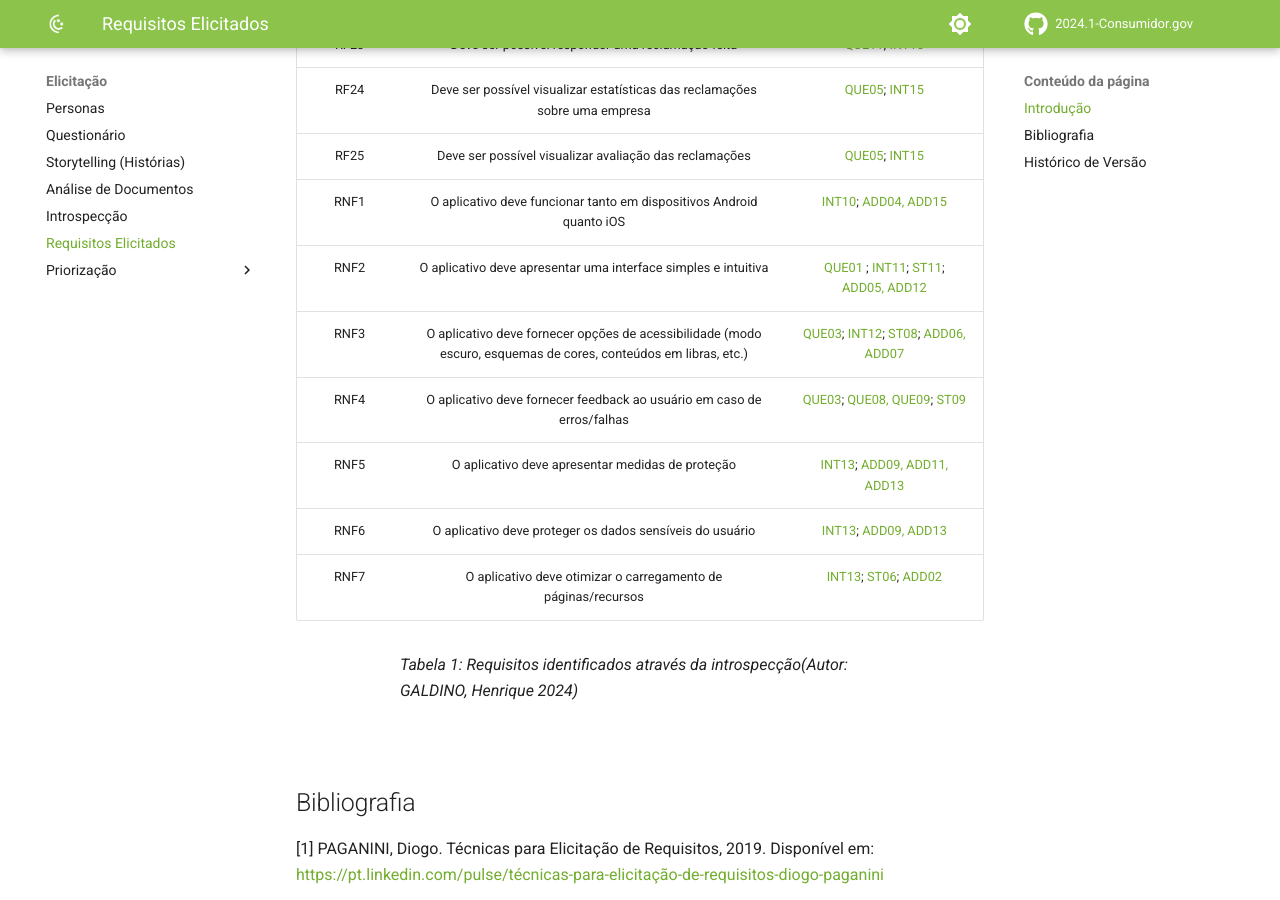
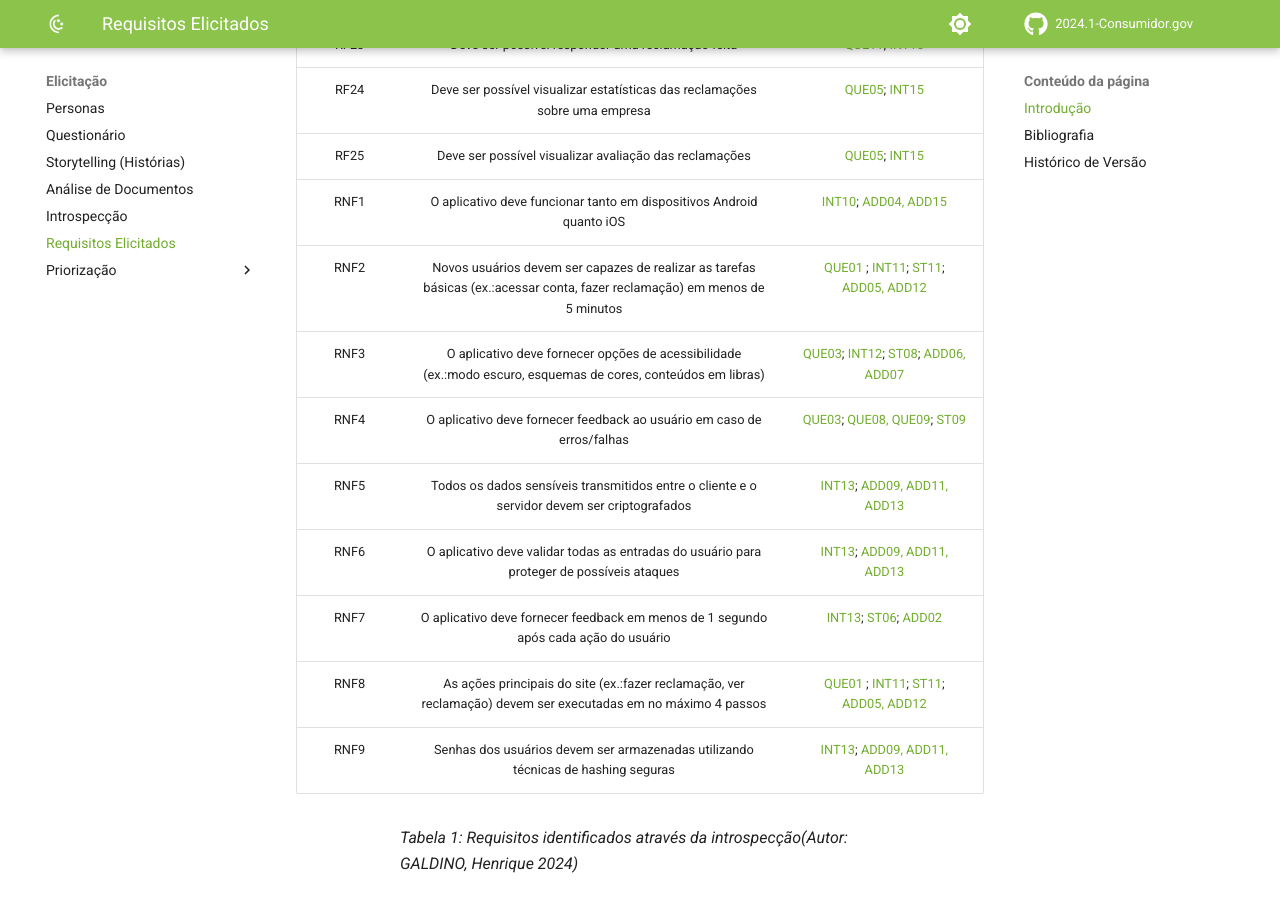
Before and after one commit to Requisitos-de-Software/2024.1-Grupo08, an MkDocs documentation site: the page built from docs/Elicitação/requisitos-elicitados.md, in a window 1280 px wide and 900 px high, scrolled down 2196 px. Built offline with MkDocs 1.6.1 and Material for MkDocs 9.7.7, drawn with Linux system fonts in a browser that asks for light colours; comment, search, counter and statistics services are not loaded.

Commit message:
corrige requisitos

```diff
--- a/docs/Elicitação/requisitos-elicitados.md
+++ b/docs/Elicitação/requisitos-elicitados.md
@@ -47,12 +47,14 @@ A tabela 1 apresenta os requisitos elicitados a partir destas técnicas, apresen
 | RF24 | Deve ser possível visualizar estatísticas das reclamações sobre uma empresa | [QUE05](https://requisitos-de-software.github.io/2024.1-Consumidor.gov/Elicitação/Questionário/#possiveis-requisitos); [INT15](https://requisitos-de-software.github.io/2024.1-Consumidor.gov/Elicitação/introspec/#metodologia) |
 | RF25 | Deve ser possível visualizar avaliação das reclamações | [QUE05](https://requisitos-de-software.github.io/2024.1-Consumidor.gov/Elicitação/Questionário/#possiveis-requisitos); [INT15](https://requisitos-de-software.github.io/2024.1-Consumidor.gov/Elicitação/introspec/#metodologia) |
 | RNF1 | O aplicativo deve funcionar tanto em dispositivos Android quanto iOS |[INT10](https://requisitos-de-software.github.io/2024.1-Consumidor.gov/Elicitação/introspec/#metodologia); [ADD04, ADD15](https://requisitos-de-software.github.io/2024.1-Consumidor.gov/Elicitação/analiseDoc/)|
-| RNF2 | O aplicativo deve apresentar uma interface simples e intuitiva |[QUE01](https://requisitos-de-software.github.io/2024.1-Consumidor.gov/Elicitação/Questionário/#possiveis-requisitos) ; [INT11](https://requisitos-de-software.github.io/2024.1-Consumidor.gov/Elicitação/introspec/#metodologia); [ST11](https://requisitos-de-software.github.io/2024.1-Consumidor.gov/Elicitação/Storytelling/); [ADD05, ADD12](https://requisitos-de-software.github.io/2024.1-Consumidor.gov/Elicitação/analiseDoc/)|
-| RNF3 | O aplicativo deve fornecer opções de acessibilidade (modo escuro, esquemas de cores, conteúdos em libras, etc.) |[QUE03](https://requisitos-de-software.github.io/2024.1-Consumidor.gov/Elicitação/Questionário/#possiveis-requisitos); [INT12](https://requisitos-de-software.github.io/2024.1-Consumidor.gov/Elicitação/introspec/#metodologia); [ST08](https://requisitos-de-software.github.io/2024.1-Consumidor.gov/Elicitação/Storytelling/); [ADD06, ADD07](https://requisitos-de-software.github.io/2024.1-Consumidor.gov/Elicitação/analiseDoc/)|
+| RNF2 | Novos usuários devem ser capazes de realizar as tarefas básicas (ex.:acessar conta, fazer reclamação) em menos de 5 minutos |[QUE01](https://requisitos-de-software.github.io/2024.1-Consumidor.gov/Elicitação/Questionário/#possiveis-requisitos) ; [INT11](https://requisitos-de-software.github.io/2024.1-Consumidor.gov/Elicitação/introspec/#metodologia); [ST11](https://requisitos-de-software.github.io/2024.1-Consumidor.gov/Elicitação/Storytelling/); [ADD05, ADD12](https://requisitos-de-software.github.io/2024.1-Consumidor.gov/Elicitação/analiseDoc/)|
+| RNF3 | O aplicativo deve fornecer opções de acessibilidade (ex.:modo escuro, esquemas de cores, conteúdos em libras) |[QUE03](https://requisitos-de-software.github.io/2024.1-Consumidor.gov/Elicitação/Questionário/#possiveis-requisitos); [INT12](https://requisitos-de-software.github.io/2024.1-Consumidor.gov/Elicitação/introspec/#metodologia); [ST08](https://requisitos-de-software.github.io/2024.1-Consumidor.gov/Elicitação/Storytelling/); [ADD06, ADD07](https://requisitos-de-software.github.io/2024.1-Consumidor.gov/Elicitação/analiseDoc/)|
 | RNF4 | O aplicativo deve fornecer feedback ao usuário em caso de erros/falhas |[QUE03](https://requisitos-de-software.github.io/2024.1-Consumidor.gov/Elicitação/Questionário/#possiveis-requisitos);  [QUE08, QUE09](https://requisitos-de-software.github.io/2024.1-Consumidor.gov/Elicitação/introspec/#metodologia); [ST09](https://requisitos-de-software.github.io/2024.1-Consumidor.gov/Elicitação/Storytelling/)|
-| RNF5 | O aplicativo deve apresentar medidas de proteção |[INT13](https://requisitos-de-software.github.io/2024.1-Consumidor.gov/Elicitação/introspec/#metodologia); [ADD09, ADD11, ADD13](https://requisitos-de-software.github.io/2024.1-Consumidor.gov/Elicitação/analiseDoc/)|
-| RNF6 | O aplicativo deve proteger os dados sensíveis do usuário |[INT13](https://requisitos-de-software.github.io/2024.1-Consumidor.gov/Elicitação/introspec/#metodologia); [ADD09, ADD13](https://requisitos-de-software.github.io/2024.1-Consumidor.gov/Elicitação/analiseDoc/)|
-| RNF7 | O aplicativo deve otimizar o carregamento de páginas/recursos |[INT13](https://requisitos-de-software.github.io/2024.1-Consumidor.gov/Elicitação/introspec/#metodologia); [ST06](https://requisitos-de-software.github.io/2024.1-Consumidor.gov/Elicitação/Storytelling/); [ADD02](https://requisitos-de-software.github.io/2024.1-Consumidor.gov/Elicitação/analiseDoc/)|
+| RNF5 | Todos os dados sensíveis transmitidos entre o cliente e o servidor devem ser criptografados |[INT13](https://requisitos-de-software.github.io/2024.1-Consumidor.gov/Elicitação/introspec/#metodologia); [ADD09, ADD11, ADD13](https://requisitos-de-software.github.io/2024.1-Consumidor.gov/Elicitação/analiseDoc/)|
+| RNF6 | O aplicativo deve validar todas as entradas do usuário para proteger de possíveis ataques |[INT13](https://requisitos-de-software.github.io/2024.1-Consumidor.gov/Elicitação/introspec/#metodologia); [ADD09, ADD11, ADD13](https://requisitos-de-software.github.io/2024.1-Consumidor.gov/Elicitação/analiseDoc/)|
+| RNF7 | O aplicativo deve fornecer feedback em menos de 1 segundo após cada ação do usuário |[INT13](https://requisitos-de-software.github.io/2024.1-Consumidor.gov/Elicitação/introspec/#metodologia); [ST06](https://requisitos-de-software.github.io/2024.1-Consumidor.gov/Elicitação/Storytelling/); [ADD02](https://requisitos-de-software.github.io/2024.1-Consumidor.gov/Elicitação/analiseDoc/)|
+| RNF8 | As ações principais do site (ex.:fazer reclamação, ver reclamação) devem ser executadas em no máximo 4 passos |[QUE01](https://requisitos-de-software.github.io/2024.1-Consumidor.gov/Elicitação/Questionário/#possiveis-requisitos) ; [INT11](https://requisitos-de-software.github.io/2024.1-Consumidor.gov/Elicitação/introspec/#metodologia); [ST11](https://requisitos-de-software.github.io/2024.1-Consumidor.gov/Elicitação/Storytelling/); [ADD05, ADD12](https://requisitos-de-software.github.io/2024.1-Consumidor.gov/Elicitação/analiseDoc/)|
+| RNF9 | Senhas dos usuários devem ser armazenadas utilizando técnicas de hashing seguras |[INT13](https://requisitos-de-software.github.io/2024.1-Consumidor.gov/Elicitação/introspec/#metodologia); [ADD09, ADD11, ADD13](https://requisitos-de-software.github.io/2024.1-Consumidor.gov/Elicitação/analiseDoc/)|
 
 
 <div align="center">
```
